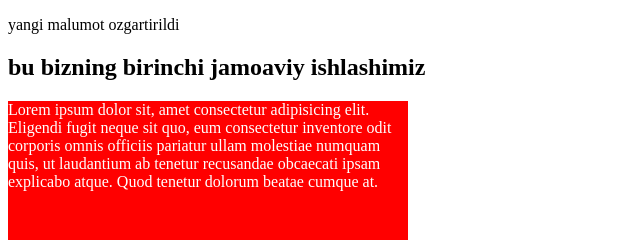
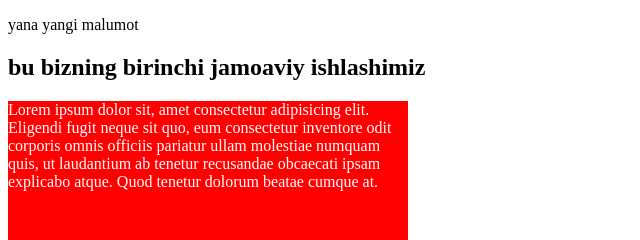
Before and after one commit to huseiin995/my-mission, a plain HTML site: page index.html in a window 1280 px wide. Shown: the top 240 px of the page, 0-640 px from the left. Drawn offline with Linux system fonts and the light colour scheme.

Commit message:
again changed p

```diff
--- a/index.html
+++ b/index.html
@@ -8,7 +8,7 @@
 </head>
 <body>
 
-    <p>yangi malumot ozgartirildi</p>
+    <p>yana yangi malumot</p>
 
     <h2>
         bu bizning birinchi jamoaviy ishlashimiz
```
